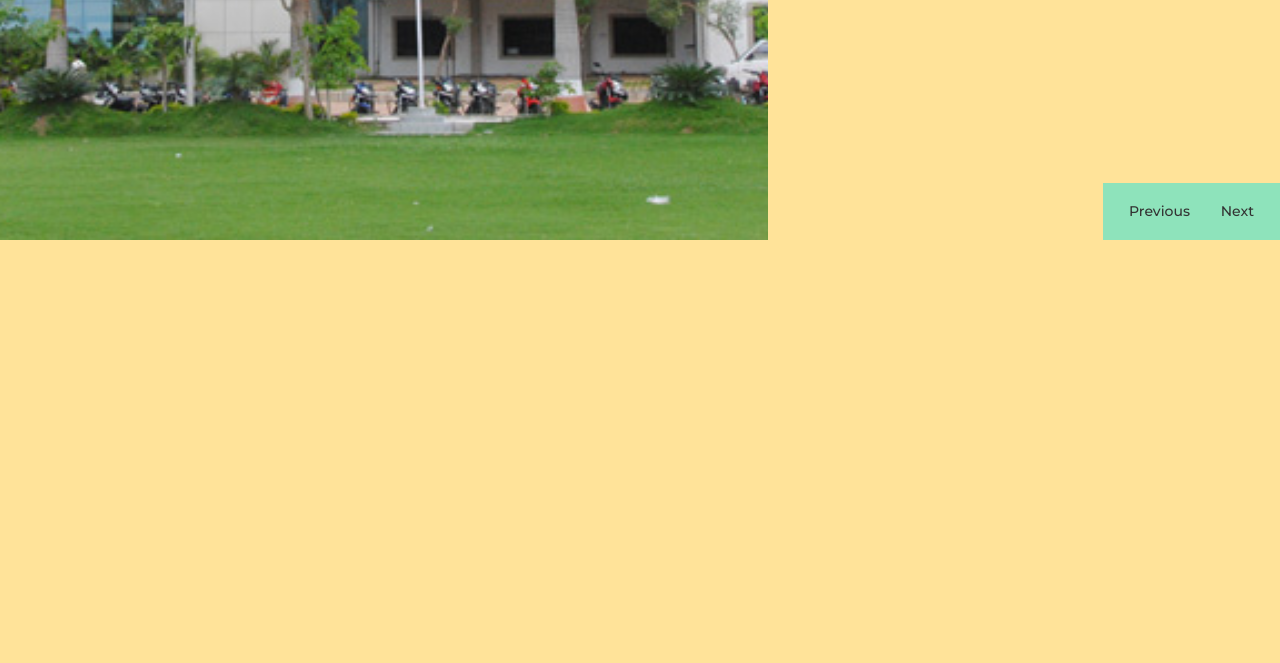
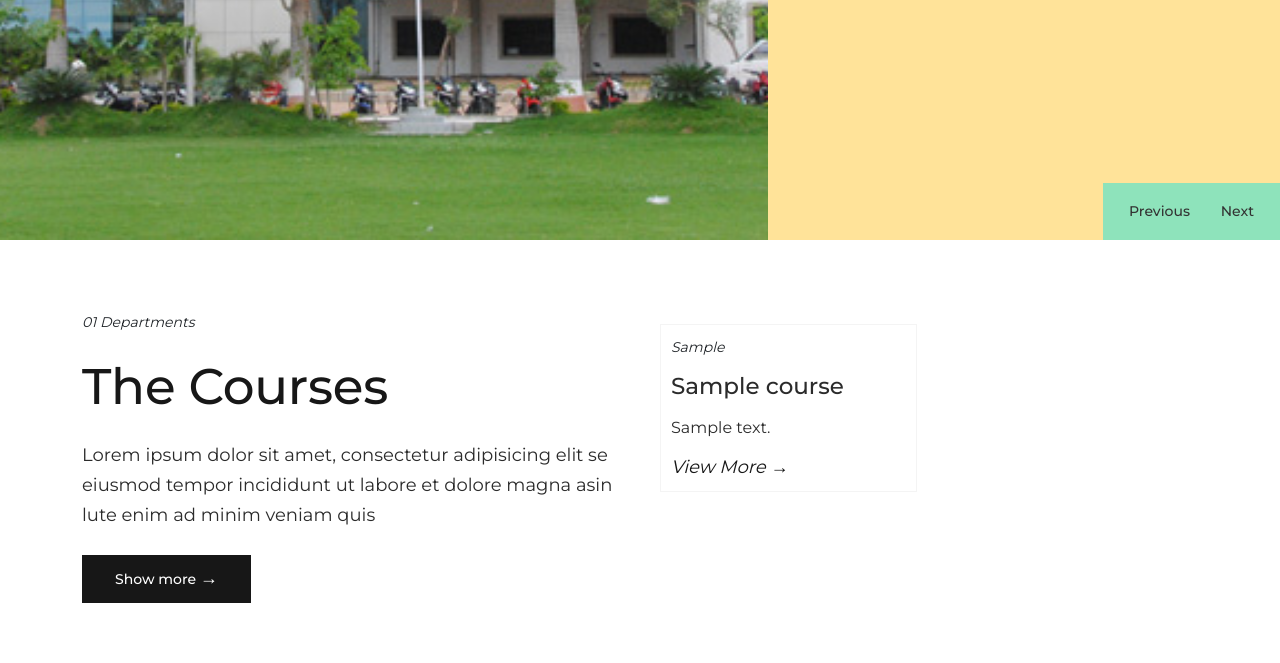
Before and after one commit to lanjewarraj/mini-pro, a PHP site: page / in a window 1280 px wide. Shown: the part 625-1288 px from the top of the page. Before the commit the page ends 865 px from the top, so only its background shows below. Run offline with PHP 8.4, Linux system fonts and the light colour scheme; tables that the repository leaves empty or names only in its code hold one stand-in row (values such as "Sample post").

Commit message:
started mini project of online learning system commit 3

```diff
--- /dev/null
+++ b/config/connection.php
@@ -0,0 +1,6 @@
+<?php
+$connection = mysqli_connect('localhost','root','','tgp');
+if(!$connection){
+    echo mysqli_query($connection);
+    die("fails to connect to database");
+}
--- a/css/style.css
+++ b/css/style.css
@@ -7,6 +7,7 @@
     box-sizing: border-box;
     font-family: 'Montserrat', sans-serif;
 }
+
 ul {
     list-style: none;
 }
@@ -15,28 +16,54 @@
     text-decoration: none;
     font-family: 'Montserrat', sans-serif;
 }
+
 h1,
 h2,
 h3,
 h4,
 h5,
-h6{
+h6 {
     font-family: 'Montserrat', sans-serif;
 }
-p{
+
+p {
     font-size: 16px;
+    line-height:1.67em
 }
-.hero-btn{
+
+.content-box {
+    padding: 70px 0px;
+}
+
+.hero-btn {
     background-color: #222;
     color: #fff;
     padding: 14px 28px;
     border: 1px solid #222;
     font-size: 14px;
 }
-#arrow{
+
+.custom-btn {
+    padding: 14px 32px 14px;
+    font-size: 14px;
+    border: 1px solid transparent;
+    -webkit-transition: color .2s ease-out, background-color .2s ease-out, border-color .2s ease-out;
+    transition: color .2s ease-out, background-color .2s ease-out, border-color .2s ease-out;
+    line-height: 2em;
+    font-weight: 500;
+}
+
+.arrow {
     font-size: 18px;
     font-family: 'Montserrat', sans-serif;
 }
+
+.sub-head {
+    font-size: 14px;
+    font-style: italic;
+    font-weight: 400;
+}
+
 /*==================navigation==================*/
 header {
     width: 100%;
@@ -79,29 +106,31 @@
 }
 
 /*==================hero section==================*/
-.slick-next{
+.slick-next {
     position: absolute;
     bottom: 0;
     right: 0;
     background-color: #8EE3BB;
-    color:#333;
+    color: #333;
     font-size: 14px;
     border: none;
     padding: 18px 26px;
     font-weight: 500;
 }
-.slick-prev{
-   position: absolute;
+
+.slick-prev {
+    position: absolute;
     bottom: 0;
     right: 5%;
     background-color: #8EE3BB;
-    color:#333;
+    color: #333;
     font-size: 14px;
     border: none;
     padding: 18px 26px;
     font-weight: 500;
     z-index: 10;
 }
+
 .hero {
     width: 100%;
     height: 100vh;
@@ -139,18 +168,21 @@
     background-repeat: no-repeat;
     background-position: center;
 }
+
 .hero-slider .slider-2 .inner-left {
     background: url(../assets/images/banner/banner-2.jpg);
     background-size: cover;
     background-repeat: no-repeat;
     background-position: center;
 }
+
 .hero-slider .slider-3 .inner-left {
     background: url(../assets/images/banner/banner-3.jpg);
     background-size: cover;
     background-repeat: no-repeat;
     background-position: center;
 }
+
 .hero-slider .slider-1 .inner-left,
 .hero-slider .slider-2 .inner-left,
 .hero-slider .slider-3 .inner-left {
@@ -162,54 +194,113 @@
 .hero-slider .slider-3 .inner-right {
     width: 40%;
 }
-.hero-slider .slider-1 .inner-right .text{
+
+.hero-slider .slider-1 .inner-right .text {
     width: 100%;
     padding: 40px 30px 0 30px;
 }
-.number{
+
+.number {
     font-size: 18px;
     color: #272727;
     font-style: italic;
 }
-.hero-slider .slider-1 .inner-right .text h2{
+
+.hero-slider .slider-1 .inner-right .text h2 {
     font-size: 34px;
     font-weight: bold;
     color: #171717;
     margin: 10px 0 12px 0;
 }
-.hero-slider .slider-1 .inner-right .text p{
+
+.hero-slider .slider-1 .inner-right .text p {
     margin: 20px 0;
     line-height: 26px;
     color: #2b2b2b;
 }
-.hero-slider .slider-1 .inner-right .text button{
+
+.hero-slider .slider-1 .inner-right .text button {
     font-style: italic;
 }
-.hero-slider .slider-1 .inner-right .text button:hover{
+
+.hero-slider .slider-1 .inner-right .text button:hover {
     -webkit-transition: .3s ease-in-out;
     transition: .3s ease-in-out;
-    -webkit-box-shadow: 1px 1px 1px rgba(1,1,1,.5);
-    box-shadow: 2px 2px 8px rgba(1,1,1,.5);
+    -webkit-box-shadow: 1px 1px 1px rgba(1, 1, 1, .5);
+    box-shadow: 2px 2px 8px rgba(1, 1, 1, .5);
 }
-#arrow:hover{
+
+#arrow:hover {
     -webkit-transform: translateX(10px);
     transform: translateX(10px);
     -webkit-transition: .3s ease-in-out;
     transition: .3s ease-in-out;
 }
-.hero-slider .slider-1 .inner-right .map{
+
+.hero-slider .slider-1 .inner-right .map {
     width: 100;
     margin-top: 50px;
 }
-.hero-slider .slider-1 .inner-right .map ul li{
+
+.hero-slider .slider-1 .inner-right .map ul li {
     margin: 0 8px;
 }
-.hero-slider .slider-1 .inner-right .map ul li a{
+
+.hero-slider .slider-1 .inner-right .map ul li a {
     font-size: 14px;
     color: #2B2B2B;
 }
-.hero-slider .slider-1 .inner-right .map ul li a i{
+
+.hero-slider .slider-1 .inner-right .map ul li a i {
     color: #2B2B2B;
     font-size: 16px;
     margin: 0 4px;
 }
+
+/*==================course section==================*/
+.course-left .header {
+    width: 100%;
+}
+
+.course-left .header h2 {
+    font-weight: 500;
+    letter-spacing: -.005em;
+    color: #171717;
+    font-size: 50px;
+    line-height: 1.12em;
+    margin: 25px 0;
+    -ms-word-wrap: break-word;
+    word-wrap: break-word;
+}
+.course-left .header p{
+margin: 10px 0 34px;
+    line-height: 1.67em;
+    color: #2b2b2b;
+    font-size: 18px;
+}
+.course-left .header a{
+    color: #fff;
+    background-color: #171717;
+}
+.course-right .course-box{
+    border: 1px solid #f4f4f4;
+    margin: 14px 8px;
+    padding: 10px;
+}
+.course-right .course-box h3{
+    font-size: 23px;
+    margin: 14px 0;
+    text-align: left;
+    color: #2b2b2b;
+}
+.course-right .course-box p{
+    margin: 0 0 13px;
+    color: #2b2b2b;
+}
+.course-right .course-box a{
+    font-size: 18px;
+    color: #171717;
+    margin: 0 0 28px;
+    font-weight: 400;
+    font-style: italic;
+}
--- a/index.html
+++ b/index.php
@@ -1,3 +1,4 @@
+<?php require_once("config/connection.php");?>
 <!DOCTYPE html>
 <html lang="en">
 
@@ -43,21 +44,19 @@
         <div class="hero">
             <div class="hero-slider">
                 <div class="slider-1">
-                    <div class="inner-left">
-
-                    </div>
+                    <div class="inner-left"></div>
                     <div class="inner-right">
                         <div class="text">
                             <span class="number">01</span>
                             <h2>Tulsiramji Gaikwad-Patil College of Engineering and Technology (TGPCET)</h2>
                             <p>Tulsiramji Gaikwad-Patil College of Engineering and Technology (TGPCET) was established in the year 2007 by Vidarbha Bahu-uddeshiya Shikshan Sanstha (VBSS), a registered society. affiliated to Rashtrasant Tukadoji Maharaj Nagpur University (RTMNU) Nagpur and approved by AICTE.</p>
-                            <button type="button" class="hero-btn">Take a tour <span id="arrow"> &#8594;</span></button>
+                            <button type="button" class="hero-btn">Take a tour <span class="arrow"> &#8594;</span></button>
                         </div>
                         <div class="map">
                             <ul>
                                 <li><a href="https://goo.gl/maps/BTzrnUu95LfVRnjq6" target="_blank"><i class="fa fa-map-marker"></i> Mohagaon, Wardha Rd, Nagpur, Maharashtra 441108</a>
                                 </li>
-                                 <li><a href="tel:9922966176"><i class="fa fa-phone"></i> 9922966176</a></li>
+                                <li><a href="tel:9922966176"><i class="fa fa-phone"></i> 9922966176</a></li>
                             </ul>
                         </div>
                     </div>
@@ -77,6 +76,57 @@
             </div>
         </div>
     </section>
+    <!-- Courses-->
+    <section id="course">
+        <div class="container">
+            <div class="row content-box">
+                <div class="col-md-6">
+                    <div class="course-left">
+                        <div class="header">
+                            <span class="sub-head">01 Departments</span>
+                            <h2>The Courses</h2>
+                            <p>Lorem ipsum dolor sit amet, consectetur adipisicing elit se eiusmod tempor incididunt ut labore et dolore magna asin lute enim ad minim veniam quis</p>
+                            <a href="" class="custom-btn">Show more <span class="arrow">&#8594;</span></a>
+                        </div>
+                    </div>
+                </div>
+                <div class="col-md-6">
+                    <div class="row g-0">
+                        <?php
+                    $q = "select * from courses order by id asc limit 6";
+                    $r = mysqli_query($connection,$q);
+                    if($r){
+                        if(mysqli_num_rows($r) > 0){
+                            while($row = mysqli_fetch_array($r)){
+                                $id = $row['id'];
+                                $title = $row['heading'];
+                                $cat = $row['category'];
+                                $desc = $row['description'];
+                                $link = $row['video_link'];
+                                ?>
+                        <div class="col-md-6">
+                            <div class="course-right">
+                                <div class="course-box">
+                                    <span class="sub-head"><?php echo $cat; ?></span>
+                                    <h3><?php echo $title; ?></h3>
+                                    <p><?php echo $desc; ?></p>
+                                    <a href="view_video?<?php echo $link; ?>$vid=<?php echo $id; ?>">View More <span class="arrow">&#8594;</span></a>
+                                </div>
+                            </div>
+                        </div>
+
+                        <?php
+                            }
+                        }else{
+                            echo "no record founds";
+                        }
+                    }
+                    ?>
+                    </div>
+                </div>
+            </div>
+        </div>
+    </section>
     <!-- jquery-->
     <script src="js/jquery/jquery-3.6.0.min.js"></script>
     <!-- bootstrap-->
```
